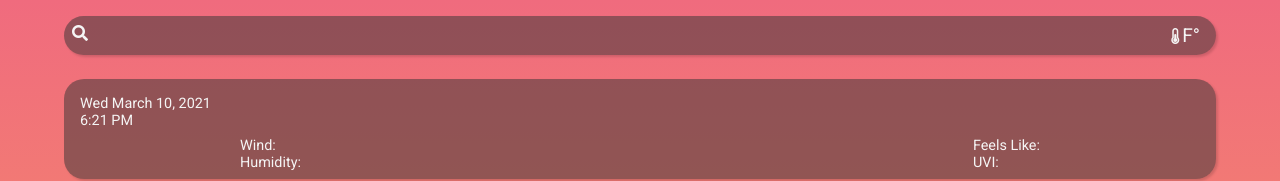
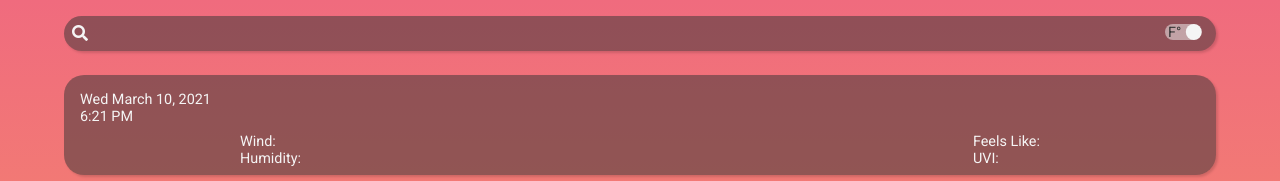
Before and after one commit to yondav/07-weather-app, a plain HTML site: page index.html in a window 1280 px wide. Shown: the top 181 px of the page. Drawn offline with nearby package versions, Linux system fonts and the light colour scheme.

Commit message:
Added proper switch for measurement unit. Working on modal idea

```diff
--- a/assets/css/style.css
+++ b/assets/css/style.css
@@ -128,16 +128,81 @@ nav label {
   transform: translate(0);
 }
 
+/* toggle class in js for search bar */
 .deg-cont {
   display: flex;
   justify-content: space-between;
   align-items: baseline;
-  width: 1.8rem;
   margin-right: 0.5rem;
+  font-size: 0.9em;
 }
 
-.deg-cont span {
-  font-size: 1.2em;
+/* toggle switch for measurement unit */
+#toggleF,
+#toggleC {
+  width: 0.9rem;
+}
+.switch {
+  position: relative;
+  display: inline-block;
+  width: 2.6rem;
+  height: 1rem;
+}
+
+.switch input {
+  opacity: 0;
+  width: 0;
+  height: 0;
+}
+
+.slider {
+  position: absolute;
+  cursor: pointer;
+  top: 0;
+  right: 0;
+  bottom: 0;
+  background-color: var(--backrgound-dark);
+  -webkit-transition: 0.3s;
+  transition: 0.3s;
+}
+
+.slider:before {
+  position: absolute;
+  content: '';
+  height: 1rem;
+  width: 1rem;
+  left: 0;
+  bottom: 0;
+  background-color: var(--primary-light);
+  -webkit-transition: 0.4s;
+  transition: 0.4s;
+}
+
+input:checked + .slider {
+  color: var(--primary-dark);
+  background-color: var(--background-light);
+}
+
+input:focus + .slider {
+  box-shadow: 0 0 1px var(--background-light);
+}
+
+input:checked + .slider:before {
+  -webkit-transform: translateX(26px);
+  -ms-transform: translateX(26px);
+  transform: translateX(1.3rem);
+}
+
+.slider.round {
+  display: flex;
+  justify-content: space-between;
+  align-items: center;
+  padding: 0.2rem;
+  border-radius: 34px;
+}
+
+.slider.round:before {
+  border-radius: 50%;
 }
 
 /***** current weather *****/
--- a/assets/js/script.js
+++ b/assets/js/script.js
@@ -10,6 +10,9 @@ const searchForm = document.querySelector('form');
 const searchIcon = document.querySelector('#searchIcon');
 const locationInput = document.querySelector('input');
 const degContainer = document.querySelector('.deg-cont');
+const degToggle = document.querySelector('#degToggle');
+const toggleF = document.querySelector('#toggleF');
+const toggleC = document.querySelector('#toggleC');
 const degMeasurement = document.querySelector('#degMeasurement');
 const currentTemp = document.querySelector('.currentTemp');
 const currentFeels = document.querySelector('.currentFeels');
@@ -37,6 +40,7 @@ function getWeather(lat, long) {
   fetch(currentWeatherURL).then(function (response) {
     return response.json().then(function (data) {
       // add something for error code
+
       const iconCode = data.current.weather[0].icon;
       const iconSource = `./assets/icons/${iconCode}.svg`;
       const currentUV = data.current.uvi;
@@ -183,13 +187,15 @@ searchIcon.addEventListener('click', function () {
 });
 
 // toggle farenheight/celcius and set data-unit attribute
-degContainer.addEventListener('click', function () {
-  if (degMeasurement.textContent == `F${deg}`) {
-    degMeasurement.textContent = `C${deg}`;
+degToggle.addEventListener('change', function () {
+  if (this.checked) {
+    degMeasurement.setAttribute('data-unit', 'imperial');
+    toggleF.textContent = 'F' + deg;
+    toggleC.textContent = '';
+  } else {
     degMeasurement.setAttribute('data-unit', 'metric');
-  } else {
-    degMeasurement.textContent = `F${deg}`;
-    degMeasurement.setAttribute('data-unit', 'imperial');
+    toggleC.textContent = 'C' + deg;
+    toggleF.textContent = '';
   }
   unit = degMeasurement.getAttribute('data-unit');
   getWeather(lat, long);
@@ -205,6 +211,8 @@ window.addEventListener('DOMContentLoaded', function () {
   navigator.geolocation.getCurrentPosition(function (position) {
     lat = position.coords.latitude.toString();
     long = position.coords.longitude.toString();
+    console.log(position);
+    console.log(lat, long);
     getWeather(lat, long);
   });
 });
--- a/index.html
+++ b/index.html
@@ -36,10 +36,18 @@
             </div>
           </form>
           <div class="deg-cont">
-            <label id="degIcon" for="Measurement"
-              ><i class="fas fa-thermometer-half fa"></i
-            ></label>
-            <span id="degMeasurement" data-unit="imperial">F&deg;</span>
+            <!-- toggle switch -->
+            <label class="switch">
+              <input id="degToggle" type="checkbox" checked />
+              <span
+                id="degMeasurement"
+                class="slider round"
+                data-unit="imperial"
+              >
+                <span id="toggleF">F&deg;</span>
+                <span id="toggleC"></span>
+              </span>
+            </label>
           </div>
         </nav>
       </header>
```
